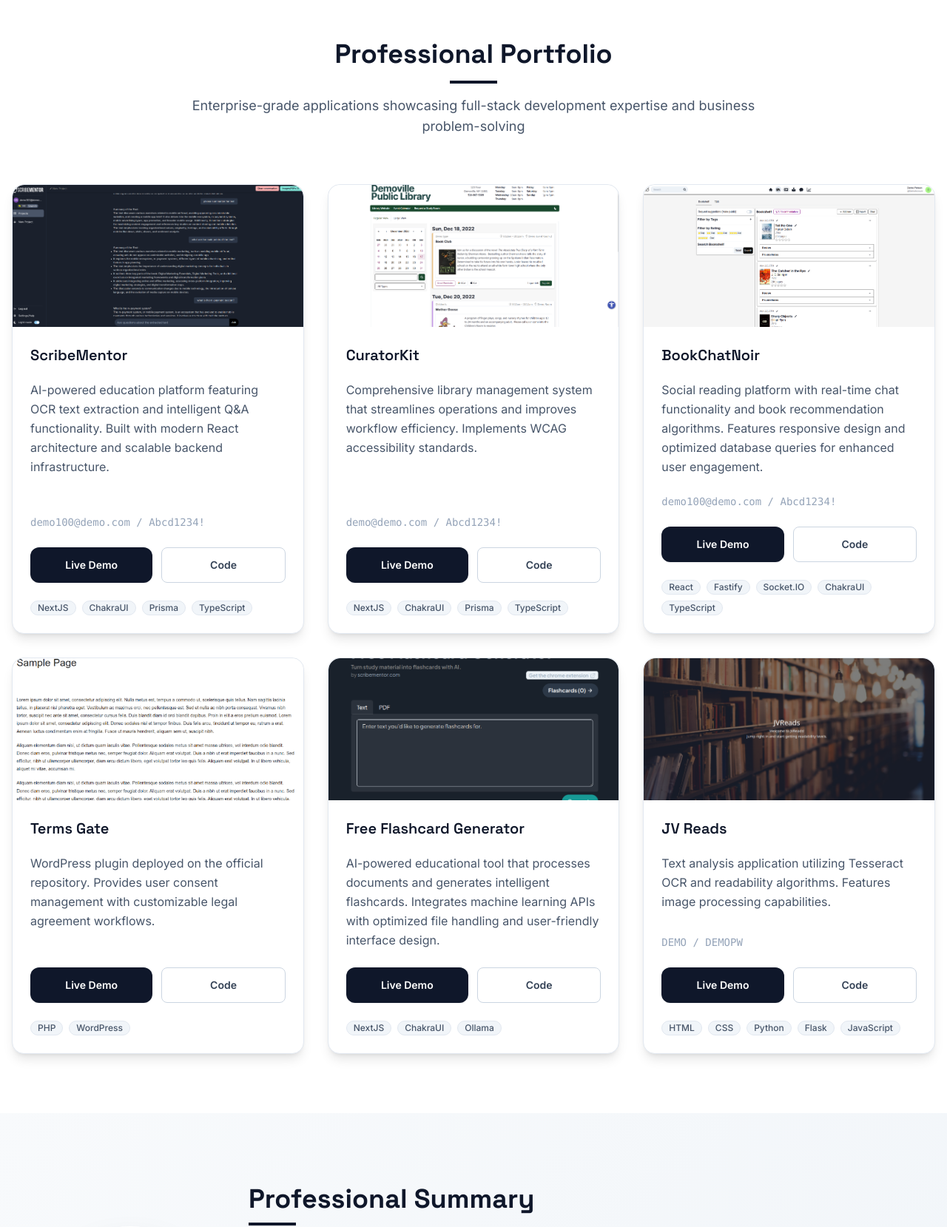
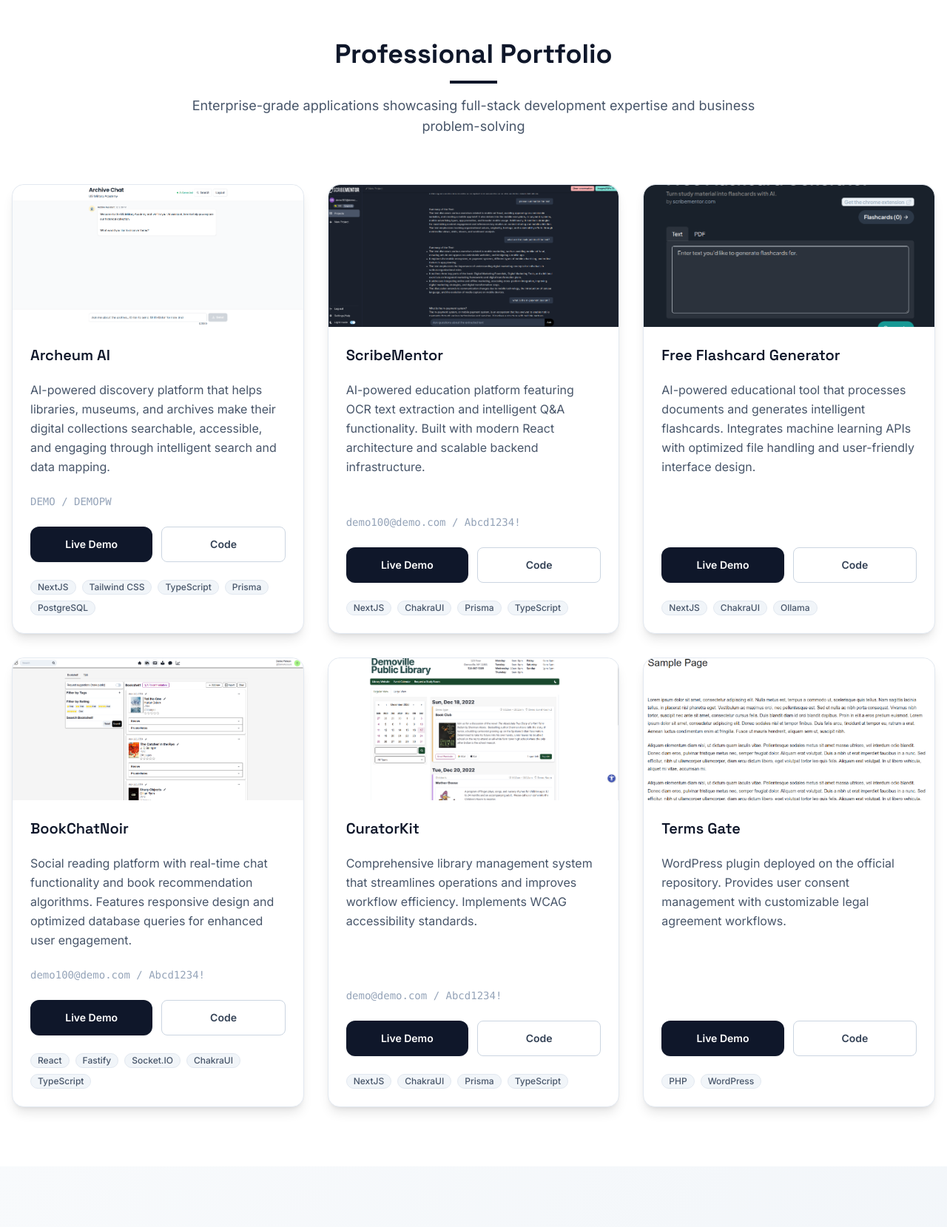
Before and after one commit to got0values/jayvelarde, a PHP site: page / in a window 1280 px wide. Shown: the part 827-2486 px from the top of the page at 74% size. Run offline with PHP 8.4, Linux system fonts and the light colour scheme; some libraries are stand-ins or nearby versions.

Commit message:
added archeum

```diff
--- a/index.php
+++ b/index.php
@@ -84,6 +84,28 @@
                     <p class="text-lg text-slate-600 mt-4 max-w-3xl mx-auto">Enterprise-grade applications showcasing full-stack development expertise and business problem-solving</p>
                 </div>
                 <div class="grid grid-cols-1 md:grid-cols-2 lg:grid-cols-3 gap-8 max-w-7xl mx-auto">
+                    <!-- Archeum AI -->
+                    <div class="card bg-white shadow-lg border border-slate-200 h-full card-hover rounded-2xl overflow-hidden">
+                        <figure><img src="/images/archeumai.png" alt="Archeum AI Screenshot" class="h-48 w-full object-cover" /></figure>
+                        <div class="card-body p-6 flex flex-col">
+                            <div class="flex items-center gap-2 mb-3">
+                                <h3 class="text-xl font-semibold text-slate-900 font-space">Archeum AI</h3>
+                            </div>
+                            <p class="flex-grow text-slate-600 mb-4 leading-relaxed">AI-powered discovery platform that helps libraries, museums, and archives make their digital collections searchable, accessible, and engaging through intelligent search and data mapping.</p>
+                            <div class="text-sm text-slate-400 mb-4 font-mono">DEMO / DEMOPW</div>
+                            <div class="flex gap-3 mb-4">
+                                <a href="https://usma.archeum.ai/chat" class="btn btn-modern text-white flex-1 text-sm" target="_blank">Live Demo</a>
+                                <a href="https://github.com/got0values/archeum" class="btn btn-outline border-slate-300 text-slate-700 hover:bg-slate-50 hover:text-black flex-1 text-sm" target="_blank">Code</a>
+                            </div>
+                            <div class="flex flex-wrap gap-2">
+                                <span class="badge badge-modern text-xs">NextJS</span>
+                                <span class="badge badge-modern text-xs">Tailwind CSS</span>
+                                <span class="badge badge-modern text-xs">TypeScript</span>
+                                <span class="badge badge-modern text-xs">Prisma</span>
+                                <span class="badge badge-modern text-xs">PostgreSQL</span>
+                            </div>
+                        </div>
+                    </div>
                     <!-- ScribeMentor -->
                     <div class="card bg-white shadow-lg border border-slate-200 h-full card-hover rounded-2xl overflow-hidden">
                         <figure><img src="/images/scribementorscreenshot.png" alt="ScribeMentor Screenshot" class="h-48 w-full object-cover" /></figure>
@@ -101,6 +123,47 @@
                                 <span class="badge badge-modern text-xs">NextJS</span>
                                 <span class="badge badge-modern text-xs">ChakraUI</span>
                                 <span class="badge badge-modern text-xs">Prisma</span>
+                                <span class="badge badge-modern text-xs">TypeScript</span>
+                            </div>
+                        </div>
+                    </div>
+                    <!-- Free Flashcard Generator -->
+                    <div class="card bg-white shadow-lg border border-slate-200 h-full card-hover rounded-2xl overflow-hidden">
+                        <figure><img src="/images/ffg.png" alt="Free Flashcard Generator Screenshot" class="h-48 w-full object-cover" /></figure>
+                        <div class="card-body p-6 flex flex-col">
+                            <div class="flex items-center gap-2 mb-3">
+                                <h3 class="text-xl font-semibold text-slate-900 font-space">Free Flashcard Generator</h3>
+                            </div>
+                            <p class="flex-grow text-slate-600 mb-4 leading-relaxed">AI-powered educational tool that processes documents and generates intelligent flashcards. Integrates machine learning APIs with optimized file handling and user-friendly interface design.</p>
+                            <div class="flex gap-3 mb-4">
+                                <a href="https://freeflashcardgenerator.com" class="btn btn-modern text-white flex-1 text-sm" target="_blank">Live Demo</a>
+                                <a href="https://github.com/got0values/freeflashcardgenerator" class="btn btn-outline border-slate-300 text-slate-700 hover:bg-slate-50 hover:text-black flex-1 text-sm" target="_blank">Code</a>
+                            </div>
+                            <div class="flex flex-wrap gap-2">
+                                <span class="badge badge-modern text-xs">NextJS</span>
+                                <span class="badge badge-modern text-xs">ChakraUI</span>
+                                <span class="badge badge-modern text-xs">Ollama</span>
+                            </div>
+                        </div>
+                    </div>
+                    <!-- BookChatNoir -->
+                    <div class="card bg-white shadow-lg border border-slate-200 h-full card-hover rounded-2xl overflow-hidden">
+                        <figure><img src="/images/bookchatnoirscreenshot.png" alt="BookChatNoir Screenshot" class="h-48 w-full object-cover" /></figure>
+                        <div class="card-body p-6 flex flex-col">
+                            <div class="flex items-center gap-2 mb-3">
+                                <h3 class="text-xl font-semibold text-slate-900 font-space">BookChatNoir</h3>
+                            </div>
+                            <p class="flex-grow text-slate-600 mb-4 leading-relaxed">Social reading platform with real-time chat functionality and book recommendation algorithms. Features responsive design and optimized database queries for enhanced user engagement.</p>
+                            <div class="text-sm text-slate-400 mb-4 font-mono">demo100@demo.com / Abcd1234!</div>
+                            <div class="flex gap-3 mb-4">
+                                <a href="https://app.bookchatnoir.com/" class="btn btn-modern text-white flex-1 text-sm" target="_blank">Live Demo</a>
+                                <a href="https://github.com/got0values/bookchat-client" class="btn btn-outline border-slate-300 text-slate-700 hover:bg-slate-50 hover:text-black flex-1 text-sm" target="_blank">Code</a>
+                            </div>
+                            <div class="flex flex-wrap gap-2">
+                                <span class="badge badge-modern text-xs">React</span>
+                                <span class="badge badge-modern text-xs">Fastify</span>
+                                <span class="badge badge-modern text-xs">Socket.IO</span>
+                                <span class="badge badge-modern text-xs">ChakraUI</span>
                                 <span class="badge badge-modern text-xs">TypeScript</span>
                             </div>
                         </div>
@@ -126,28 +189,6 @@
                             </div>
                         </div>
                     </div>
-                    <!-- BookChatNoir -->
-                    <div class="card bg-white shadow-lg border border-slate-200 h-full card-hover rounded-2xl overflow-hidden">
-                        <figure><img src="/images/bookchatnoirscreenshot.png" alt="BookChatNoir Screenshot" class="h-48 w-full object-cover" /></figure>
-                        <div class="card-body p-6 flex flex-col">
-                            <div class="flex items-center gap-2 mb-3">
-                                <h3 class="text-xl font-semibold text-slate-900 font-space">BookChatNoir</h3>
-                            </div>
-                            <p class="flex-grow text-slate-600 mb-4 leading-relaxed">Social reading platform with real-time chat functionality and book recommendation algorithms. Features responsive design and optimized database queries for enhanced user engagement.</p>
-                            <div class="text-sm text-slate-400 mb-4 font-mono">demo100@demo.com / Abcd1234!</div>
-                            <div class="flex gap-3 mb-4">
-                                <a href="https://app.bookchatnoir.com/" class="btn btn-modern text-white flex-1 text-sm" target="_blank">Live Demo</a>
-                                <a href="https://github.com/got0values/bookchat-client" class="btn btn-outline border-slate-300 text-slate-700 hover:bg-slate-50 hover:text-black flex-1 text-sm" target="_blank">Code</a>
-                            </div>
-                            <div class="flex flex-wrap gap-2">
-                                <span class="badge badge-modern text-xs">React</span>
-                                <span class="badge badge-modern text-xs">Fastify</span>
-                                <span class="badge badge-modern text-xs">Socket.IO</span>
-                                <span class="badge badge-modern text-xs">ChakraUI</span>
-                                <span class="badge badge-modern text-xs">TypeScript</span>
-                            </div>
-                        </div>
-                    </div>
                     <!-- Terms Gate -->
                     <div class="card bg-white shadow-lg border border-slate-200 h-full card-hover rounded-2xl overflow-hidden">
                         <figure><img src="/images/termsgate.png" alt="Terms Gate Screenshot" class="h-48 w-full object-cover" /></figure>
@@ -163,47 +204,6 @@
                             <div class="flex flex-wrap gap-2">
                                 <span class="badge badge-modern text-xs">PHP</span>
                                 <span class="badge badge-modern text-xs">WordPress</span>
-                            </div>
-                        </div>
-                    </div>
-                    <!-- Free Flashcard Generator -->
-                    <div class="card bg-white shadow-lg border border-slate-200 h-full card-hover rounded-2xl overflow-hidden">
-                        <figure><img src="/images/ffg.png" alt="Free Flashcard Generator Screenshot" class="h-48 w-full object-cover" /></figure>
-                        <div class="card-body p-6 flex flex-col">
-                            <div class="flex items-center gap-2 mb-3">
-                                <h3 class="text-xl font-semibold text-slate-900 font-space">Free Flashcard Generator</h3>
-                            </div>
-                            <p class="flex-grow text-slate-600 mb-4 leading-relaxed">AI-powered educational tool that processes documents and generates intelligent flashcards. Integrates machine learning APIs with optimized file handling and user-friendly interface design.</p>
-                            <div class="flex gap-3 mb-4">
-                                <a href="https://freeflashcardgenerator.com" class="btn btn-modern text-white flex-1 text-sm" target="_blank">Live Demo</a>
-                                <a href="https://github.com/got0values/freeflashcardgenerator" class="btn btn-outline border-slate-300 text-slate-700 hover:bg-slate-50 hover:text-black flex-1 text-sm" target="_blank">Code</a>
-                            </div>
-                            <div class="flex flex-wrap gap-2">
-                                <span class="badge badge-modern text-xs">NextJS</span>
-                                <span class="badge badge-modern text-xs">ChakraUI</span>
-                                <span class="badge badge-modern text-xs">Ollama</span>
-                            </div>
-                        </div>
-                    </div>
-                    <!-- JV Reads -->
-                    <div class="card bg-white shadow-lg border border-slate-200 h-full card-hover rounded-2xl overflow-hidden">
-                        <figure><img src="/images/jvreadsHome.png" alt="JV Reads Screenshot" class="h-48 w-full object-cover" /></figure>
-                        <div class="card-body p-6 flex flex-col">
-                            <div class="flex items-center gap-2 mb-3">
-                                <h3 class="text-xl font-semibold text-slate-900 font-space">JV Reads</h3>
-                            </div>
-                            <p class="flex-grow text-slate-600 mb-4 leading-relaxed">Text analysis application utilizing Tesseract OCR and readability algorithms. Features image processing capabilities.</p>
-                            <div class="text-sm text-slate-400 mb-4 font-mono">DEMO / DEMOPW</div>
-                            <div class="flex gap-3 mb-4">
-                                <a href="https://jvreads.com/" class="btn btn-modern text-white flex-1 text-sm" target="_blank">Live Demo</a>
-                                <a href="https://github.com/got0values/jvreads" class="btn btn-outline border-slate-300 text-slate-700 hover:bg-slate-50 hover:text-black flex-1 text-sm" target="_blank">Code</a>
-                            </div>
-                            <div class="flex flex-wrap gap-2">
-                                <span class="badge badge-modern text-xs">HTML</span>
-                                <span class="badge badge-modern text-xs">CSS</span>
-                                <span class="badge badge-modern text-xs">Python</span>
-                                <span class="badge badge-modern text-xs">Flask</span>
-                                <span class="badge badge-modern text-xs">JavaScript</span>
                             </div>
                         </div>
                     </div>
```
Also changed, not shown: images/archeumai.png (added).
